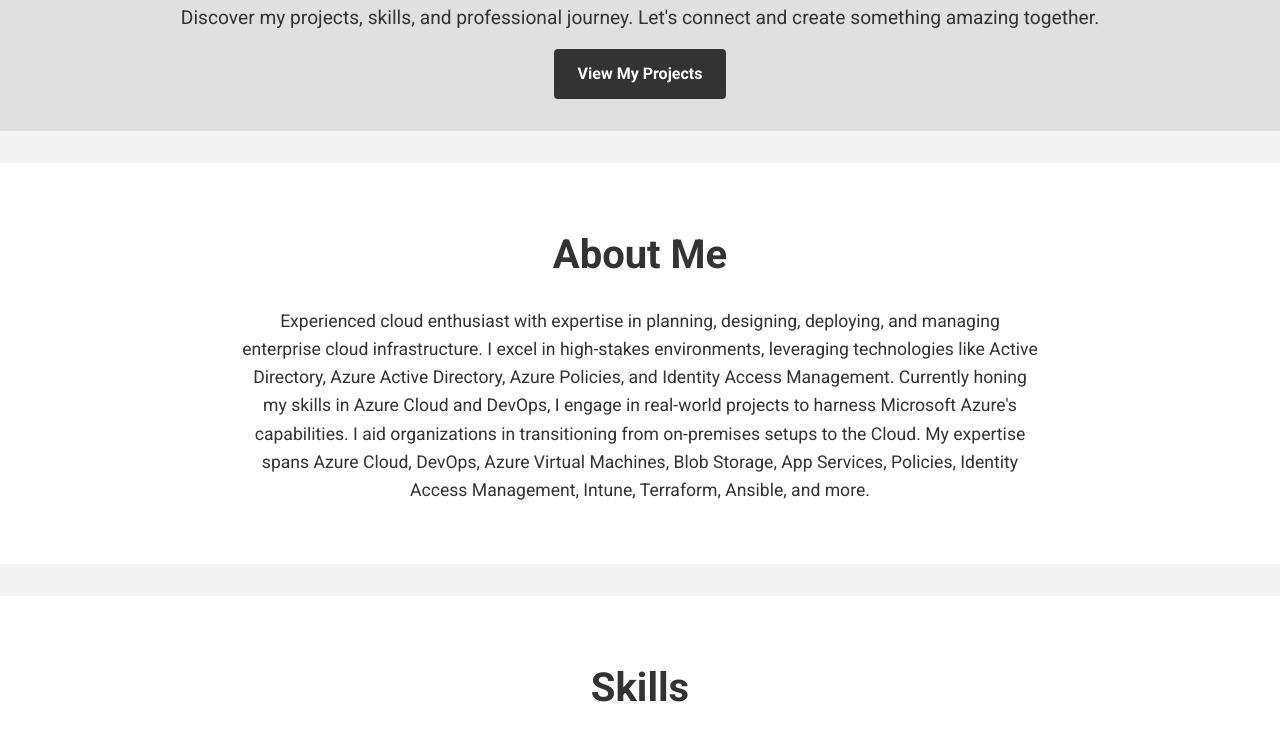
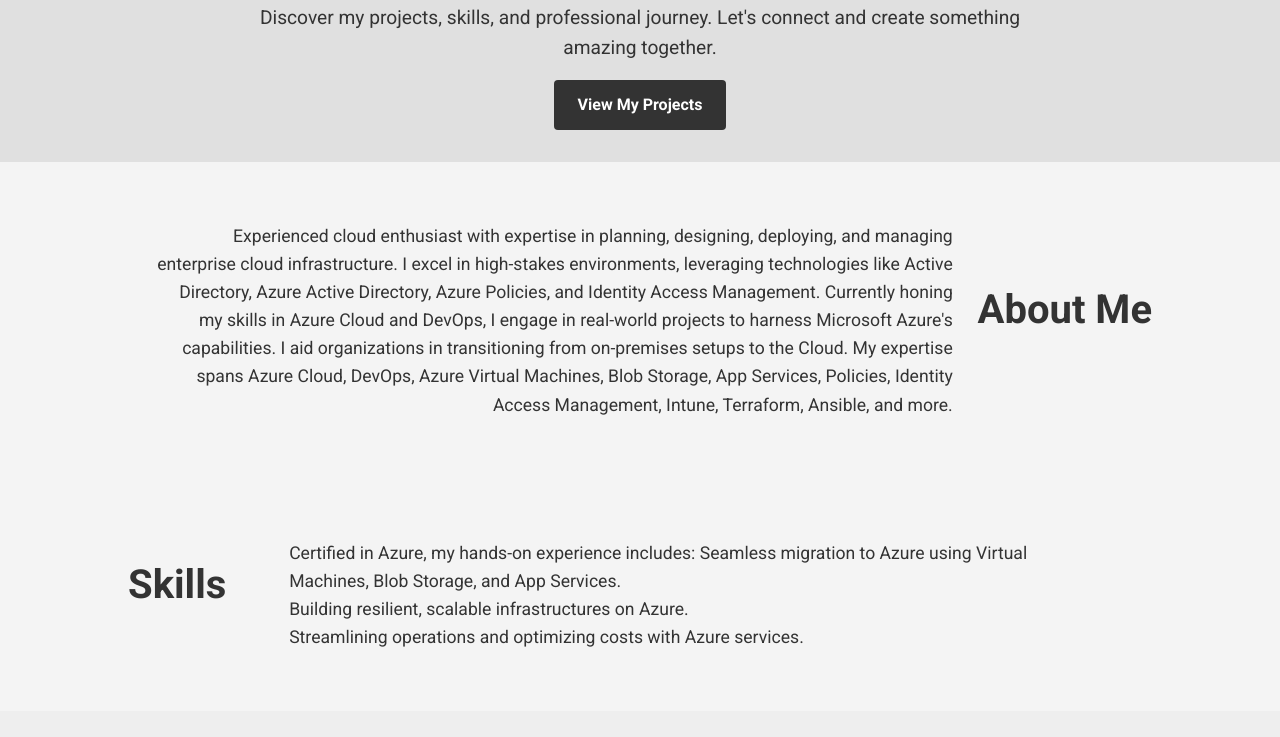
Before and after one commit to xavierihee/portfolio-landing, a website: page src/index.html in a window 1280 px wide. Shown: the part 355-1092 px from the top of the page. Drawn offline with Linux system fonts and the light colour scheme.

Commit message:
alternate section alignment

```diff
--- a/src/styles.css
+++ b/src/styles.css
@@ -5,8 +5,7 @@
   box-sizing: border-box;
 }
 
-/* styles.css */
-
+/* Body and basic styles */
 body {
   font-family: 'Roboto', sans-serif;
   line-height: 1.6;
@@ -69,14 +68,6 @@
   margin: 0 auto;
 }
 
-section {
-  margin-bottom: 2rem;
-}
-
-h1, h2 {
-  color: #333;
-}
-
 /* Hero Section */
 #hero {
   text-align: center;
@@ -108,37 +99,31 @@
   background-color: #555;
 }
 
-/* About Section */
-#about {
-  background-color: #fff;
+/* Section Styles */
+section {
   padding: 60px 0;
-  text-align: center;
 }
 
-#about h2 {
+section:nth-child(odd) .container {
+  display: flex;
+  flex-direction: row;
+  align-items: center;
+  text-align: left;
+}
+
+section:nth-child(even) .container {
+  display: flex;
+  flex-direction: row-reverse;
+  align-items: center;
+  text-align: right;
+}
+
+section h2 {
   font-size: 2.5rem;
   margin-bottom: 20px;
 }
 
-#about p {
-  font-size: 1.1rem;
-  max-width: 800px;
-  margin: 0 auto;
-}
-
-/* Skills Section */
-#skills {
-  background-color: #fff;
-  padding: 60px 0;
-  text-align: center;
-}
-
-#skills h2 {
-  font-size: 2.5rem;
-  margin-bottom: 20px;
-}
-
-#skills p {
+section p {
   font-size: 1.1rem;
   max-width: 800px;
   margin: 0 auto;
@@ -294,6 +279,12 @@
     padding-left: 0;
     text-align: center;
   }
+
+  section:nth-child(odd) .container,
+  section:nth-child(even) .container {
+    flex-direction: column;
+    text-align: center;
+  }
 }
 
 main > h1 {
```
Also changed, not shown: src/index.html (+0 -1 lines).
